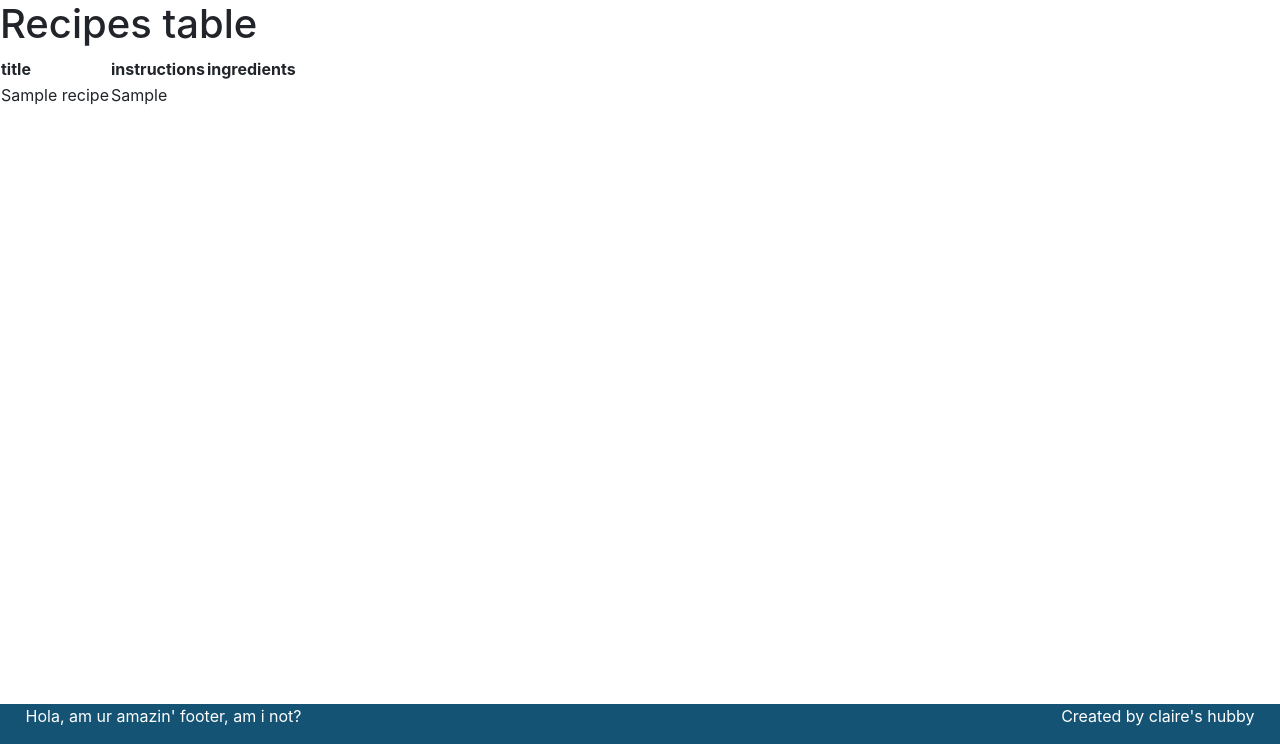
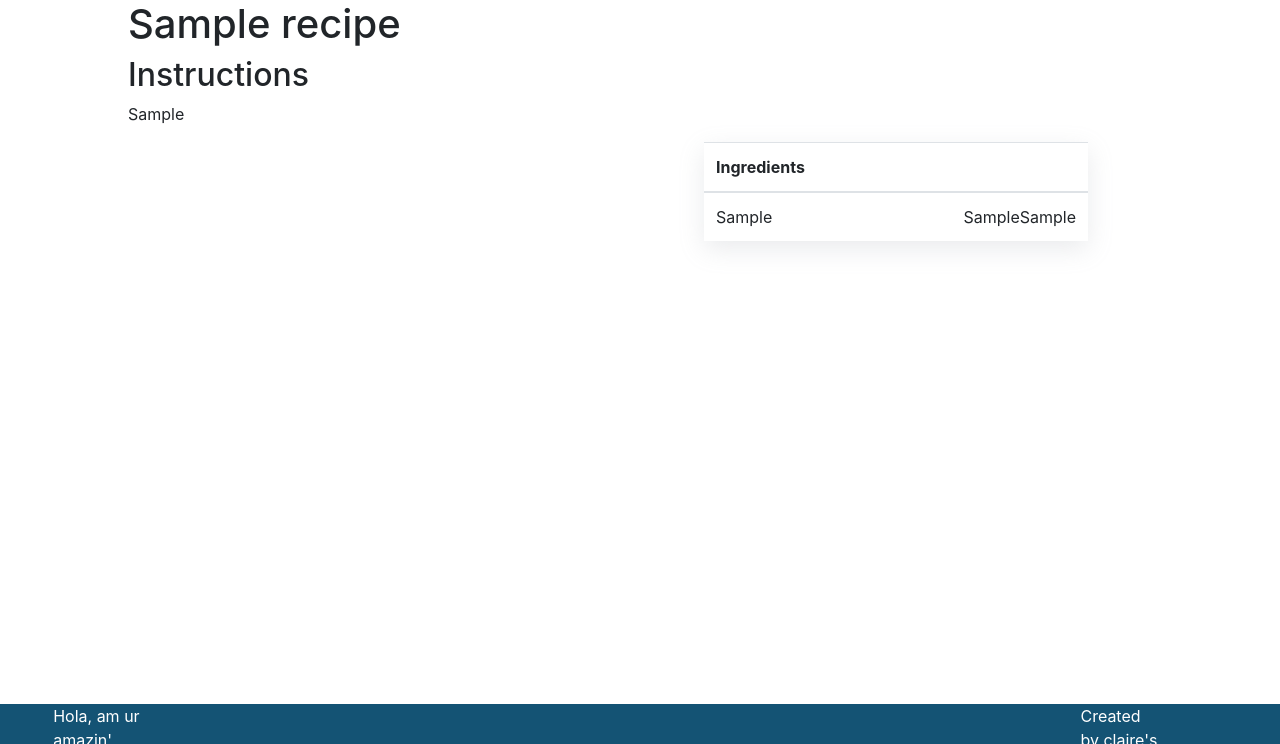
Before and after one commit to Kadlec-Filip/Phood, a Django app: template Phood1/templates/pages/specific_recipe.html in a window 1280 px wide. Shown: the part 56-800 px from the top of the page. Run offline with Django 5.2, Linux system fonts and the light colour scheme; tables that the repository leaves empty hold one stand-in row (values such as "Sample post"); the template is opened without the code that fills it: values that come from a table or form of the project are taken from there, most other values are stand-ins (such as "Sample title", 1, 10 or a date in 2020); some libraries are stand-ins or nearby versions.

Commit message:
Added dynamic redirection to specific recipes. Started specific recipe template

```diff
--- a/Phood1/Phood1/urls.py
+++ b/Phood1/Phood1/urls.py
@@ -15,14 +15,13 @@ Including another URLconf
     2. Add a URL to urlpatterns:  path('blog/', include('blog.urls'))
 """
 from django.contrib import admin
-from django.urls import path
+from django.urls import path, re_path
 from pages.views import homepage_view, allrecipes_view, specific_recipe_view
 
 urlpatterns = [
     path('admin/', admin.site.urls),
     path('',homepage_view, name='home'),
     path('recipes/', allrecipes_view, name='recipes'),
-    path('spec_rec/', specific_recipe_view, name='specific_recipe')
-
+    path('spec_rec/<int:recipe_id>', specific_recipe_view, name='specific_recipe'),
 
 ]
--- a/Phood1/templates/pages/allrecipes.html
+++ b/Phood1/templates/pages/allrecipes.html
@@ -16,7 +16,7 @@
     <div class="row">
       {% for recipe in recipes %}
       <div class="col col-md-4">
-        <a href="{% url 'specific_recipe' %}" style="color: #fb3f00; text-decoration: none;">
+        <a href="{% url 'specific_recipe' recipe.id%}" style="color: #fb3f00; text-decoration: none;">
         <div class="card shadow p-3 mb-3 bg-white rounded" style="width: 18rem;">
           <img src="{% static 'pictures/spaghetti.jpg' %}" class="card-img-top" alt="oh no...">
           <div class="card-body">
--- a/Phood1/templates/pages/specific_recipe.html
+++ b/Phood1/templates/pages/specific_recipe.html
@@ -2,22 +2,38 @@
 {% load static %}
 {% block content %}
 
-<h1>Recipes table</h1>
-<table>
+<style>
+h1, h2, h3, p{
+    max-width: 40%;
+    margin-left: 10%;
+    margin-right: auto;
+}
+#ing_table{
+    max-width: 30%;
+    margin-right: 15%;
+    margin-left: auto;
+    box-shadow: rgba(149, 157, 165, 0.2) 0px 8px 24px;;
+}
+</style>
+
+<h1>{{ recipe.title }}</h1>
+<h2>Instructions</h2>
+<p>{{ recipe.instructions }}</p>
+<p></p>
+<table class="table" id="ing_table">
     <thead>
-        <tr>
-            <th>title</th>
-            <th>instructions</th>
-            <th>ingredients</th>
-        </tr>
+      <tr>
+        <th scope="col">Ingredients</th>
+        <th scope="col"></th>
+      </tr>
     </thead>
     <tbody>
-        <tr>
-            <td>{{ recipe.title }}</td>
-            <td>{{ recipe.instructions }}</td>
-            <td>{{ recipe.ingredients }}</td>
-        </tr>
+      {% for ing in ing_info %}
+      <tr>
+        <td>{{ ing.0}}</td>
+        <td width=15%>{{ ing.1}}{{ ing.2}}</td>
+      </tr>
+      {% endfor %}
     </tbody>
-</table>
-
+  </table>
 {% endblock%}
```
Also changed, not shown: Phood1/pages/views.py (+12 -3 lines).
